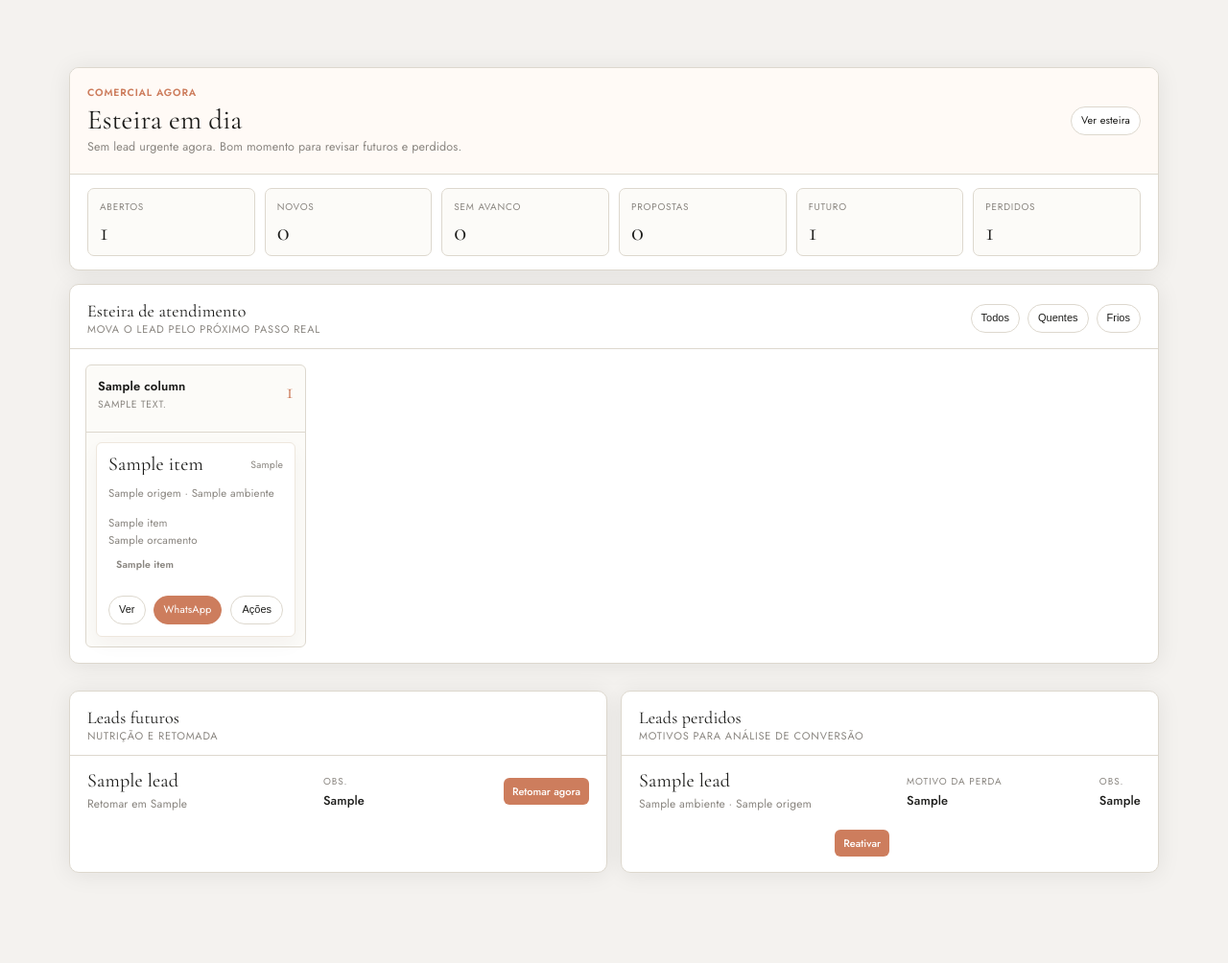
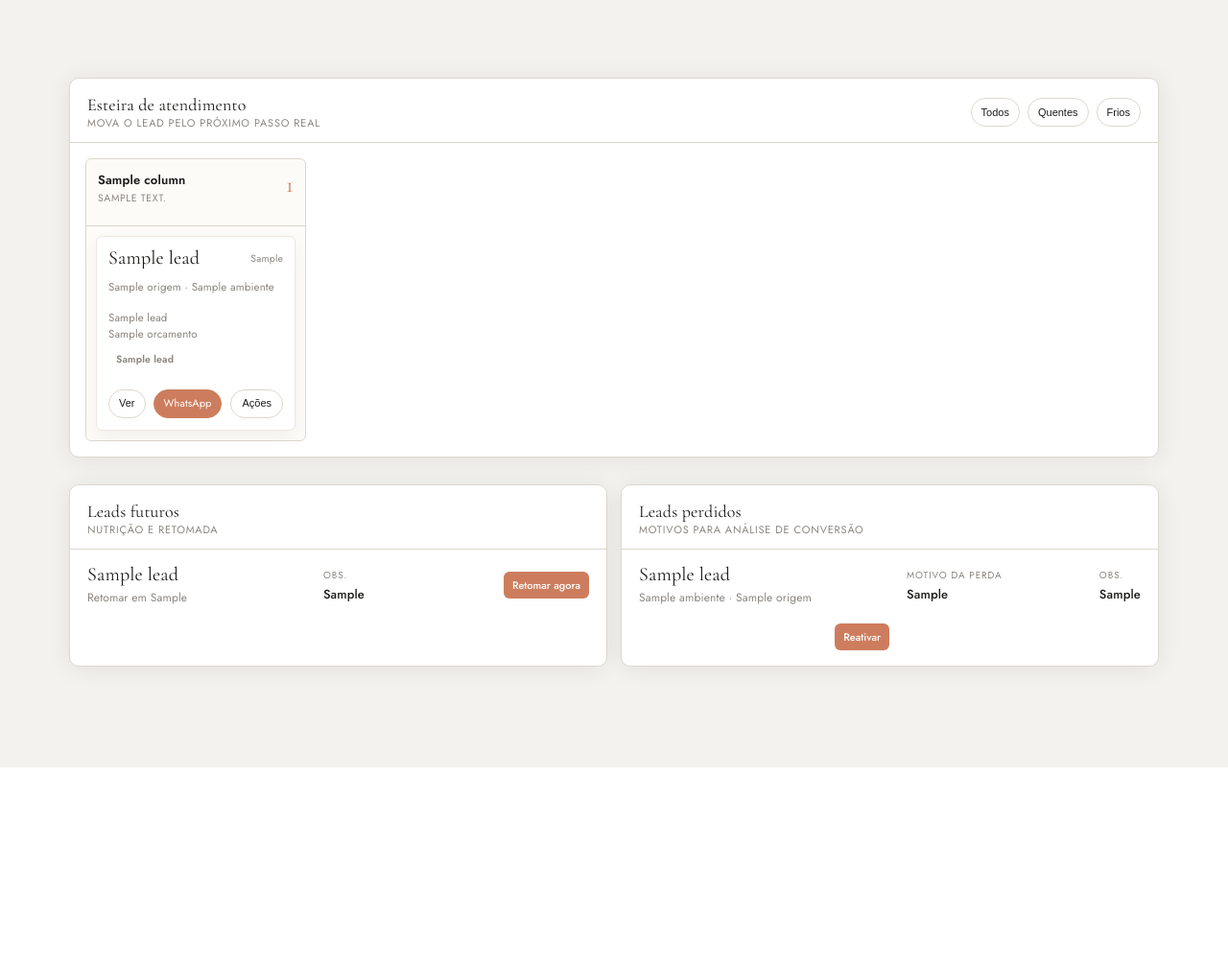
Before and after one commit to viniciusamorim514/uardon, a Python web app: template crm_vitoria_source/templates/leads.html in a window 1280 px wide. Shown: the whole page at 96% size. After the commit the page ends 800 px from the top, so only its background shows below. Run offline with Jinja, Linux system fonts and the light colour scheme; the template is opened without the code that fills it: most values are stand-ins (such as "Sample title", 1, 10 or a date in 2020).

Commit message:
Remove top lead command panel and keep only main pipeline

```diff
--- a/crm_vitoria_source/templates/leads.html
+++ b/crm_vitoria_source/templates/leads.html
@@ -6,88 +6,7 @@
 <button class="btn btn-primary" onclick="document.getElementById('novo-lead').classList.add('open')">+ Novo lead</button>
 {% endblock %}
 {% block content %}
-{% set lead_summary = namespace(open=0, new_budgets=0, stale=0, proposal=0, next_lead=None, next_label='Abrir lead', next_note='Escolha o lead com maior chance de virar conversa agora.') %}
-{% for column in pipeline.columns %}
-  {% if column['key'] != 'closed' %}
-    {% set lead_summary.open = lead_summary.open + column['items']|length %}
-  {% endif %}
-  {% if column['key'] == 'proposal' %}
-    {% set lead_summary.proposal = column['items']|length %}
-  {% endif %}
-  {% for item in column['items'] %}
-    {% if column['key'] != 'closed' %}
-      {% set item_stage_text = (item.etapa or '')|lower %}
-      {% set item_origin_text = (item.origem or '')|lower %}
-      {% if 'orc' in item_stage_text or item_origin_text == 'instagram' %}
-        {% set lead_summary.new_budgets = lead_summary.new_budgets + 1 %}
-        {% if lead_summary.next_lead is none %}
-          {% set lead_summary.next_lead = item %}
-          {% set lead_summary.next_label = 'Responder agora' %}
-          {% set lead_summary.next_note = 'Novo pedido merece resposta rapida para nao esfriar.' %}
-        {% endif %}
-      {% endif %}
-      {% if item.is_stale %}
-        {% set lead_summary.stale = lead_summary.stale + 1 %}
-      {% endif %}
-    {% endif %}
-  {% endfor %}
-{% endfor %}
-{% if lead_summary.next_lead is none %}
-  {% for column in pipeline.columns %}
-    {% if column['key'] != 'closed' %}
-      {% for item in column['items'] %}
-        {% if item.is_stale and lead_summary.next_lead is none %}
-          {% set lead_summary.next_lead = item %}
-          {% set lead_summary.next_label = 'Retomar conversa' %}
-          {% set lead_summary.next_note = 'Lead parado precisa de follow-up curto e objetivo.' %}
-        {% endif %}
-      {% endfor %}
-    {% endif %}
-  {% endfor %}
-{% endif %}
-{% if lead_summary.next_lead is none %}
-  {% for column in pipeline.columns %}
-    {% if column['key'] == 'proposal' %}
-      {% for item in column['items'] %}
-        {% if lead_summary.next_lead is none %}
-          {% set lead_summary.next_lead = item %}
-          {% set lead_summary.next_label = 'Acompanhar proposta' %}
-          {% set lead_summary.next_note = 'Ajude a cliente a decidir sem pressionar.' %}
-        {% endif %}
-      {% endfor %}
-    {% endif %}
-  {% endfor %}
-{% endif %}
 <div class="content stack-lg">
-  <section class="card lead-command-card">
-    <div class="lead-command-main">
-      <div>
-        <div class="lead-command-kicker">Comercial agora</div>
-        {% if lead_summary.next_lead %}
-        <div class="lead-command-title">{{ lead_summary.next_label }}: {{ lead_summary.next_lead.nome }}</div>
-        <div class="lead-command-note">{{ lead_summary.next_note }}</div>
-        {% else %}
-        <div class="lead-command-title">Esteira em dia</div>
-        <div class="lead-command-note">Sem lead urgente agora. Bom momento para revisar futuros e perdidos.</div>
-        {% endif %}
-      </div>
-      <div class="lead-command-actions">
-        {% if lead_summary.next_lead and lead_summary.next_lead.whatsapp_url and lead_summary.next_lead.whatsapp_url != '#' %}
-        <a class="mini-btn primary" href="{{ lead_summary.next_lead.whatsapp_url }}" target="_blank">WhatsApp</a>
-        {% endif %}
-        <a class="mini-btn" href="#pipeline">Ver esteira</a>
-      </div>
-    </div>
-    <div class="lead-command-metrics">
-      <a href="#pipeline"><span>Abertos</span><strong>{{ lead_summary.open }}</strong></a>
-      <a href="#pipeline"><span>Novos</span><strong>{{ lead_summary.new_budgets }}</strong></a>
-      <a href="#pipeline"><span>Sem avanco</span><strong>{{ lead_summary.stale }}</strong></a>
-      <a href="#pipeline"><span>Propostas</span><strong>{{ lead_summary.proposal }}</strong></a>
-      <a href="#future-leads"><span>Futuro</span><strong>{{ pipeline.future|length }}</strong></a>
-      <a href="#lost-leads"><span>Perdidos</span><strong>{{ pipeline.lost|length }}</strong></a>
-    </div>
-  </section>
-
   <section class="card pipeline-card" id="pipeline">
     <div class="section-header">
       <div>
```
